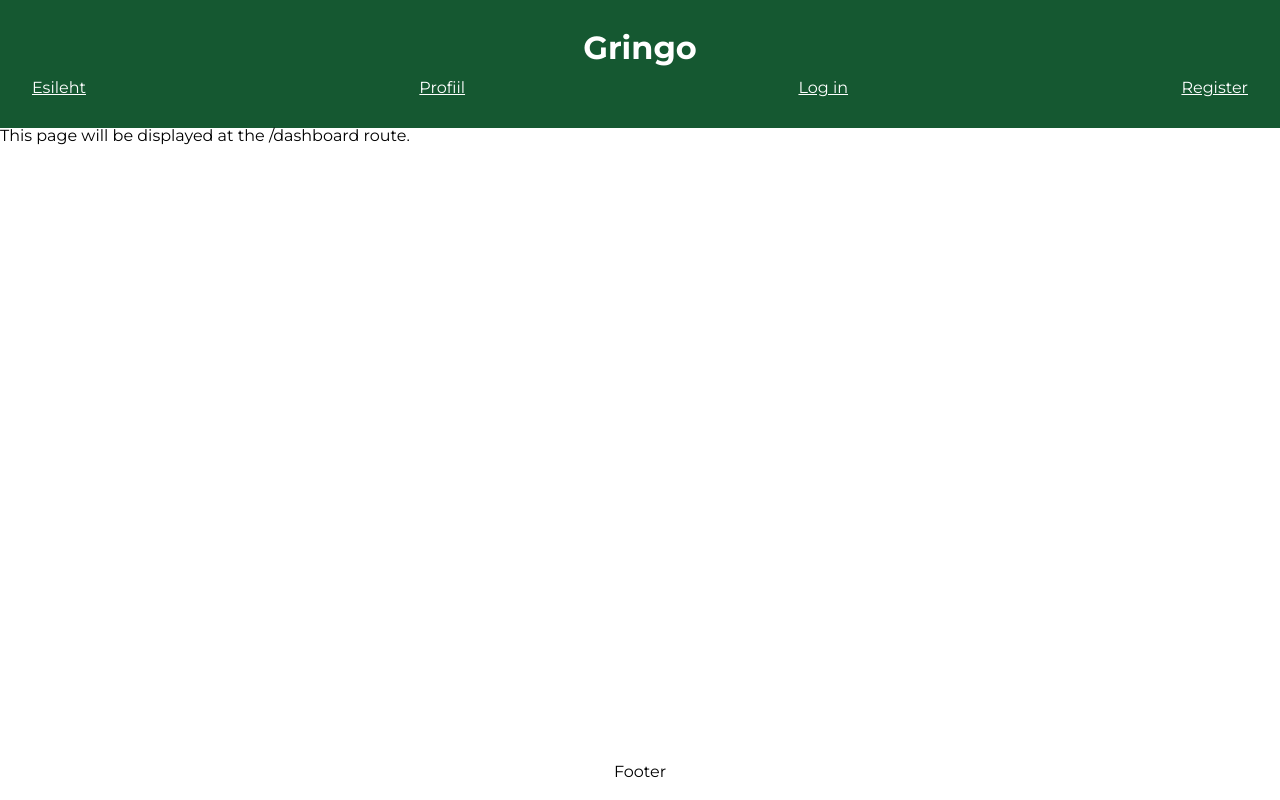
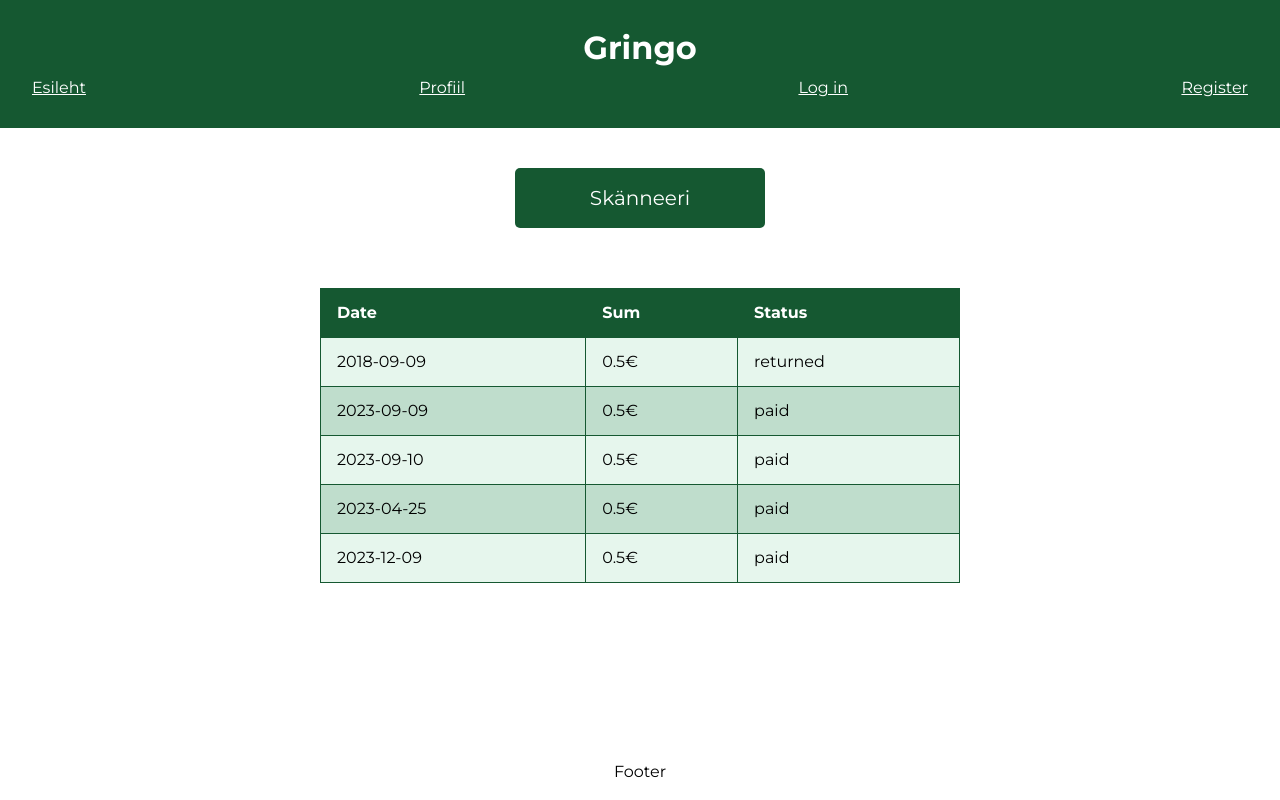
Before and after one commit to luckasw/MITS-Hackathon, a Nuxt app: page /dashboard in a window 1280 px wide. Built offline with nearby package versions, Linux system fonts and the light colour scheme; no server answers.

Commit message:
Created mainpage

```diff
--- a/assets/main.scss
+++ b/assets/main.scss
@@ -1,10 +1,12 @@
 @import url("https://fonts.googleapis.com/css2?family=Montserrat:wght@400;500;600;700&display=swap");
 
 $primary: #155831;
-$secondary: #d7e4dc;
+$secondary: #455b55;
 $accent: #c20002;
 $text: #0f0f0f;
 $background: #ffffff;
+$background2: #e6f6ed;
+$background3: rgb(191, 221, 204);
 
 * {
   border: none;
--- a/components/History.vue
+++ b/components/History.vue
@@ -10,11 +10,27 @@ const items = [
     Sum: "0.5€",
     Status: "paid",
   },
+  {
+    Date: "2023-09-10",
+    Sum: "0.5€",
+    Status: "paid",
+  },
+  {
+    Date: "2023-04-25",
+    Sum: "0.5€",
+    Status: "paid",
+  },
+  {
+    Date: "2023-12-09",
+    Sum: "0.5€",
+    Status: "paid",
+  },
 ];
 const columns = ["Date", "Sum", "Status"];
 </script>
 
 <template>
+  <div class="history-main">
     <table class="table">
       <thead>
         <tr>
@@ -29,20 +45,35 @@ const columns = ["Date", "Sum", "Status"];
         </tr>
       </tbody>
     </table>
+  </div>
 </template>
 
 <style lang="scss" scoped>
 @import "~/assets/main";
 
+.history-main {
+  width: 50vw;
+
+  @media only screen and (max-width: 600px) {
+    width: 100vw;
+  }
+
   .table {
     width: 100%;
     border-collapse: collapse;
     margin-top: 20px;
+
+    tr:nth-child(even) {
+      background: $background3;
+    }
+
+    tr:nth-child(odd) {
+      background: $background2;
     }
 
     th,
     td {
-  padding: 10px;
+      padding: 1rem;
       border: 1px solid $primary;
       text-align: left;
     }
@@ -51,4 +82,6 @@ th {
       background-color: $primary;
       color: $background;
     }
+  }
+}
 </style>
--- a/pages/dashboard.vue
+++ b/pages/dashboard.vue
@@ -1,13 +1,21 @@
-<script setup lang="ts">
-
-</script>
+<script setup lang="ts"></script>
 
 <template>
-  <section>
-    <p>This page will be displayed at the /dashboard route.</p>
-  </section>
+  <div class="dashboard-main">
+    <Button buttonText="Skänneeri" buttonTextColor="white" />
+    <History />
+  </div>
 </template>
 
-<style scoped>
+<style lang="scss" scoped>
+@import "~/assets/main";
 
+.dashboard-main {
+  margin-top: 5vh;
+  display: flex;
+  justify-content: center;
+  align-items: center;
+  flex-direction: column;
+  gap: 5vh;
+}
 </style>
--- a/pages/index.vue
+++ b/pages/index.vue
@@ -1,26 +1,10 @@
 <script setup lang="ts">
 const appConfig = useAppConfig();
 definePageMeta({
-  middleware: ["redirect"]
-})
+  middleware: ["redirect"],
+});
 </script>
 
-<template>
-  <div class="main">
-    <Button buttonText="Skänneeri" buttonTextColor="white" />
-    <History />
-  </div>
-</template>
+<template></template>
 
-<style lang="scss" scoped>
-@import "~/assets/main";
-
-.main {
-  margin-top: 5vh;
-  display: flex;
-  justify-content: center;
-  align-items: center;
-  flex-direction: column;
-  gap: 5vh;
-}
-</style>
+<style lang="scss" scoped></style>
```
Lines whose indentation alone changed are shown as unchanged.
